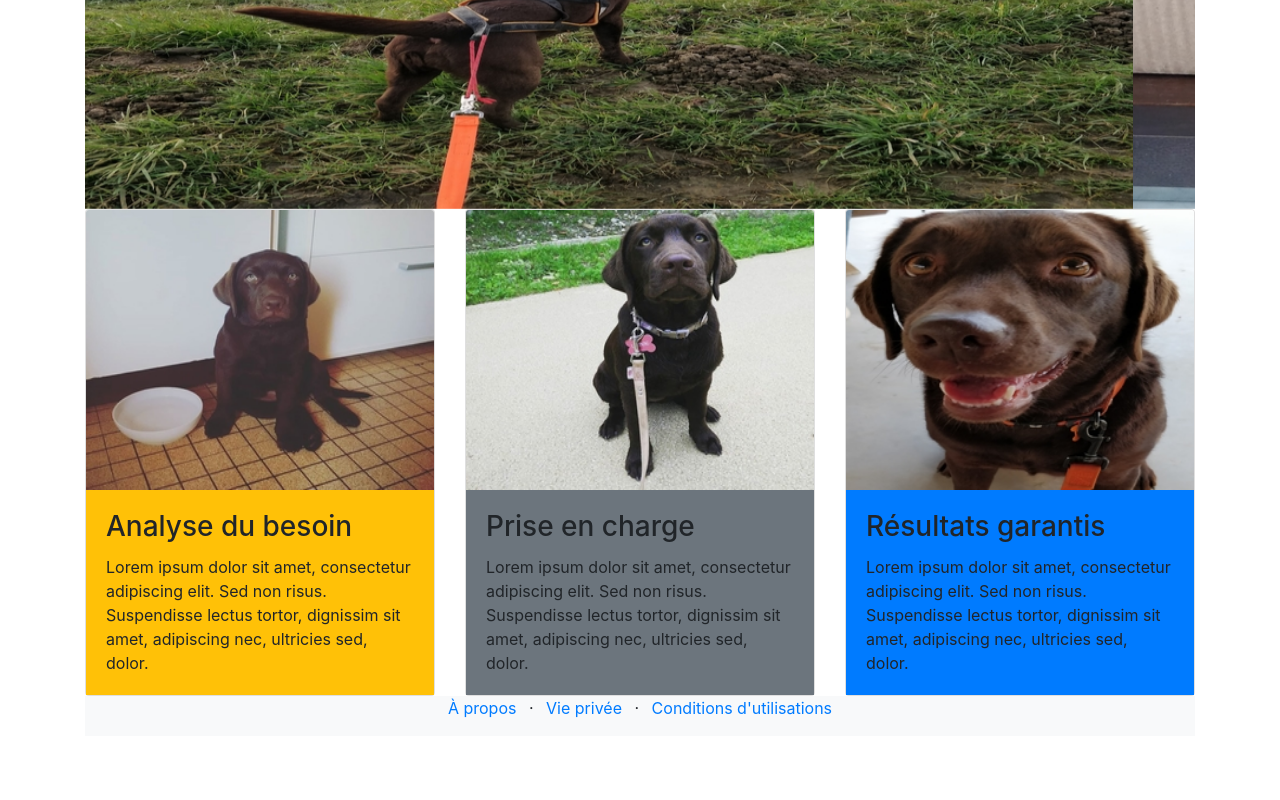
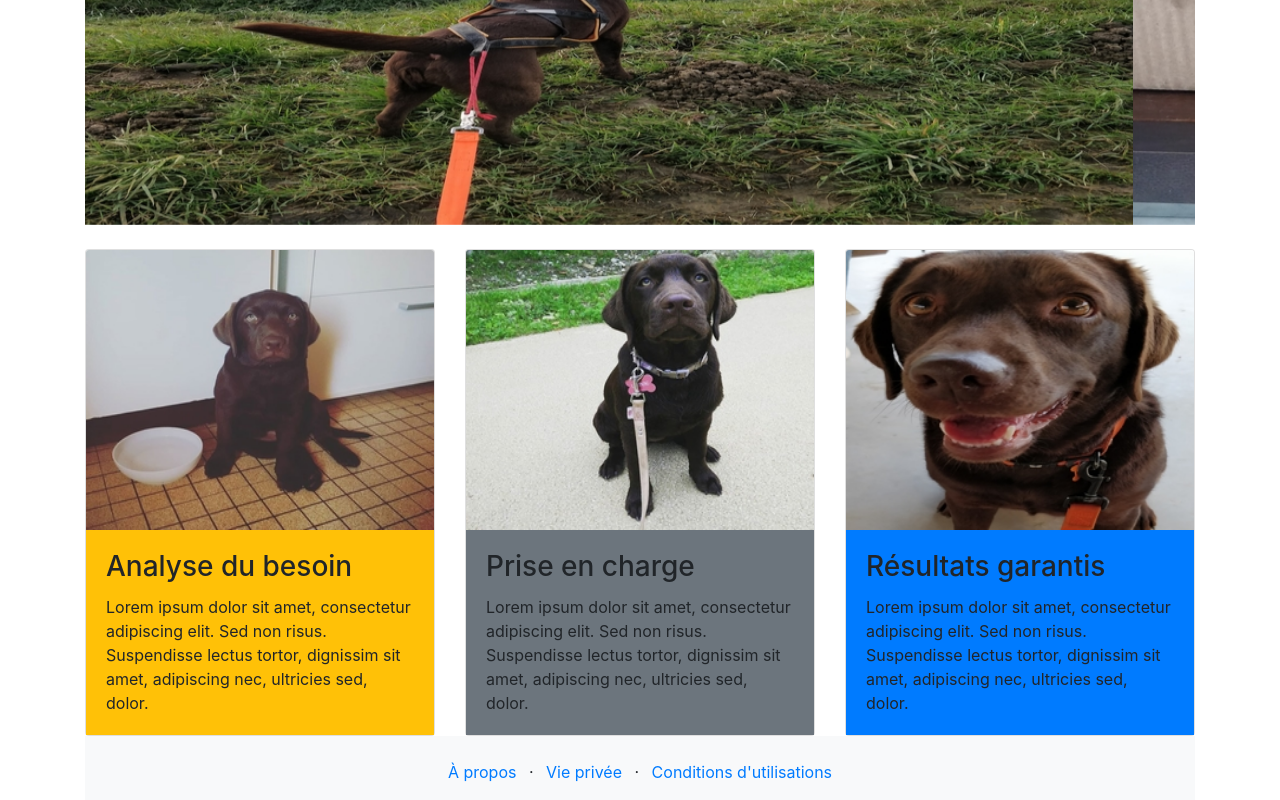
Before and after one commit to Ticy-Phenyl/Project_bootstrap, a plain HTML site: page index1.html in a window 1280 px wide. Shown: the part 387-1187 px from the top of the page. Before the commit the page ends 1123 px from the top, so only its background shows below. Drawn offline with nearby package versions, Linux system fonts and the light colour scheme.

Commit message:
Add files via upload

```diff
--- a/index1.html
+++ b/index1.html
@@ -46,7 +46,7 @@
 </div>
 
 <body>
-    <div class="container">
+    <div class="container mt-3">
         <div class="row">
             <div class="col">
                 <!--
@@ -91,7 +91,7 @@
 
         </div>
 
-        <div class="row">
+        <div class="row mt-4">
             <div class="col-12 col-lg-4">
                 <div class="card">
                     <img class="card-img-top" src="Phase_1.jpg" width="275" height="280" alt="photo_card_1">
@@ -123,7 +123,7 @@
                 </div>
             </div>
         </div>
-        <div class="bg-light">
+        <div class="bg-light pt-4">
             <div class="container">
                 <div class="row">
                     <div class="col">
```
